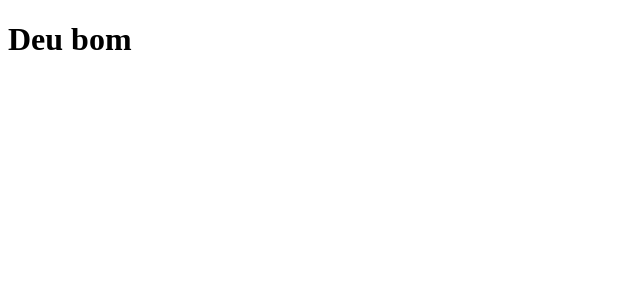
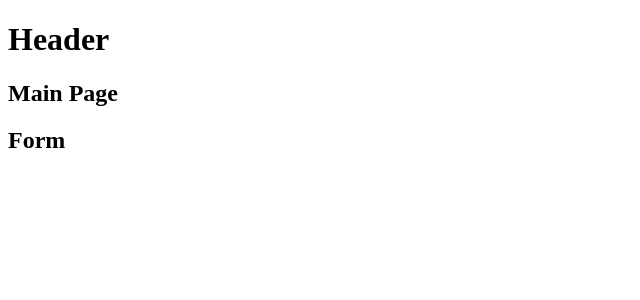
Before and after one commit to tiagolpires/trello-react-node, a React (Create React App) app in the folder client/: page / in a window 1280 px wide. Shown: the top 300 px of the page, without its empty margins (0-640 px from the left). Built offline with nearby package versions, Linux system fonts and the light colour scheme.

Commit message:
Main page and components added

```diff
--- a/client/src/App.js
+++ b/client/src/App.js
@@ -1,9 +1,10 @@
+import Main from './pages/Main'
 
 function App() {
   return (
-    <div className="App">
-      <h1>Deu bom</h1>
-    </div>
+    <>
+      <Main/>
+    </>
   );
 }
 
--- /dev/null
+++ b/client/src/components/Form/index.js
@@ -0,0 +1,11 @@
+import './style.css'
+
+const index = () => {
+    return (
+        <form>
+            <h1>Form</h1>
+        </form>
+    )
+}
+
+export default index
--- /dev/null
+++ b/client/src/components/Header/index.js
@@ -0,0 +1,11 @@
+import './style.css'
+
+const index = () => {
+    return (
+        <header>
+            <h1>Header</h1>
+        </header>
+    )
+}
+
+export default index
--- /dev/null
+++ b/client/src/pages/Main/index.js
@@ -0,0 +1,17 @@
+import Header from '../../components/Header'
+import Form from '../../components/Form'
+import './style.css'
+
+const index = () => {
+    return (
+        <>
+            <Header/>
+            <section className="main">
+                <h1>Main Page</h1>
+                <Form/>
+            </section>
+        </>
+    )
+}
+
+export default index
```
Also changed, not shown: client/src/components/Form/style.css (added), client/src/components/Header/style.css (added), client/src/pages/Main/style.css (added).
